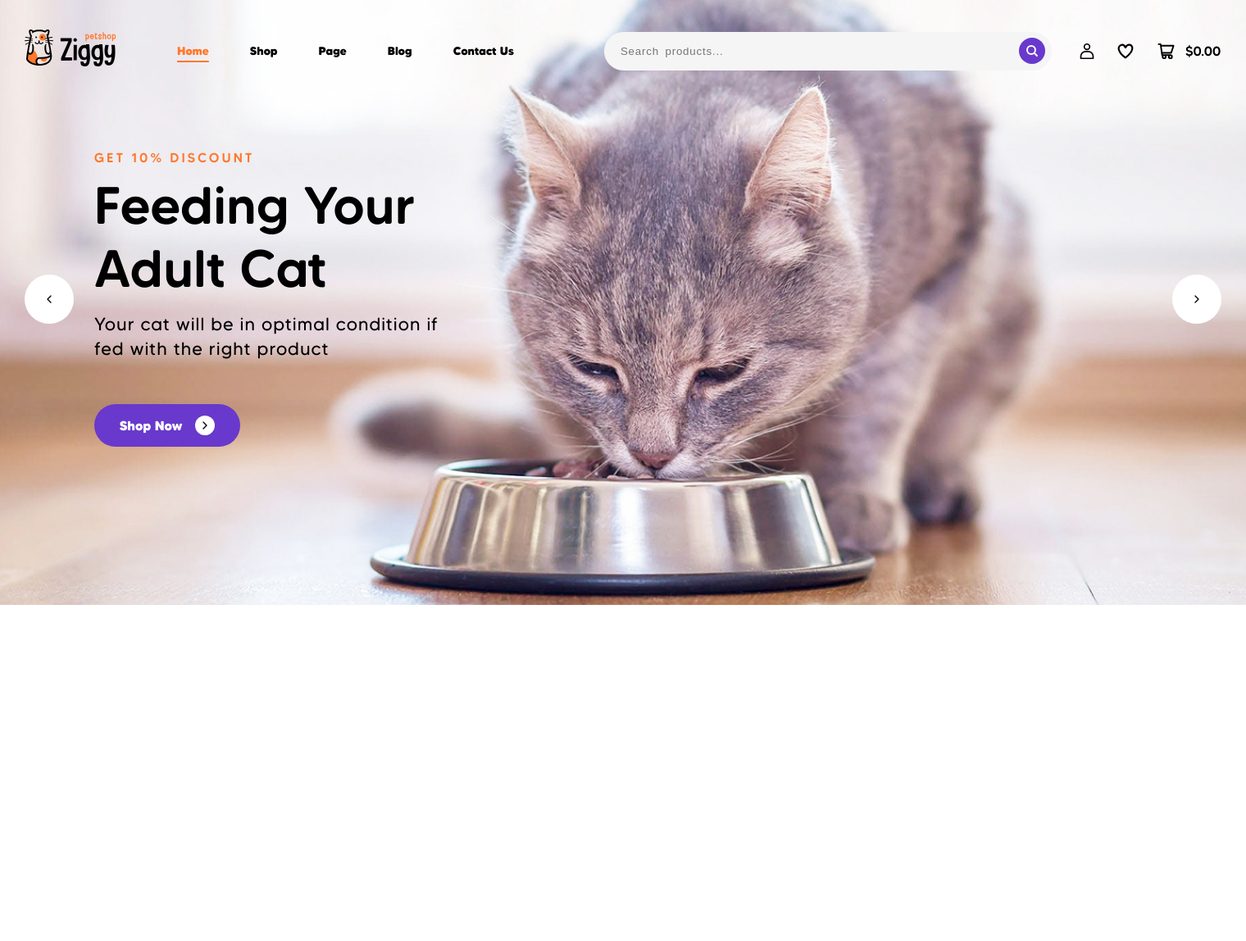
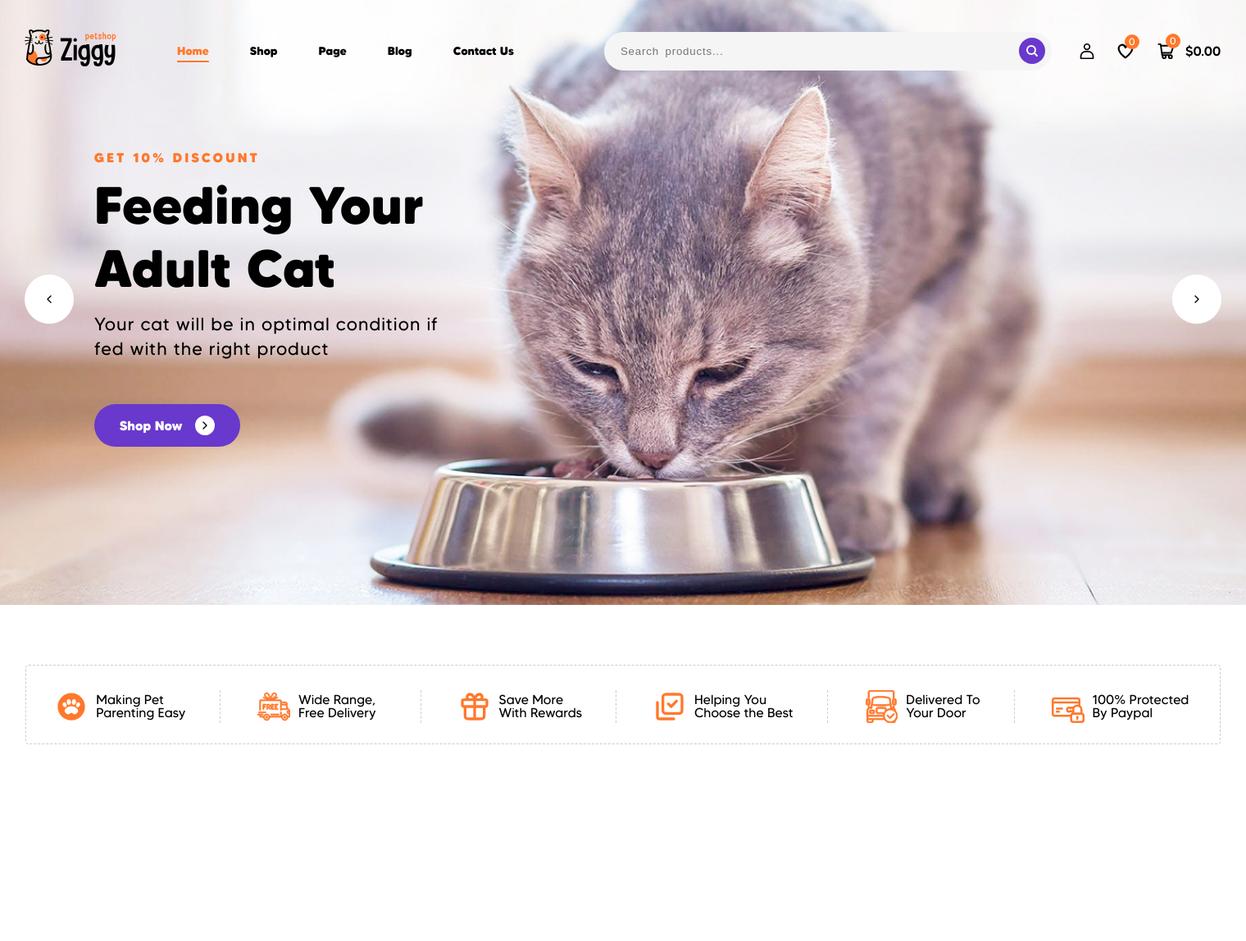
Before and after one commit to SevenCoder03/Pet-Shop_HCN-NDT, a PHP site: page / in a window 1520 px wide. Shown: the top 1148 px of the page at 82% size. Run offline with PHP 8.4, Linux system fonts and the light colour scheme.

Commit message:
Code features and fix header

```diff
--- a/assets/css/styles.css
+++ b/assets/css/styles.css
@@ -45,7 +45,6 @@ a {
     color: #fff;
     border-radius: 999px;
     background-color: var(--primary-color-1);
-    transition: 1s ease-in-out;
 }
 
 .chevron {
@@ -65,12 +64,24 @@ a {
     background-color: var(--primary-color-2);
 }
 
+.count {
+    display: flex;
+    justify-content: center;
+    align-items: center;
+    width: 18px;
+    height: 18px;
+    border-radius: 50%;
+    font-size: 1.2rem;
+    color: #fff;
+    background-color: var(--primary-color-2);
+}
+
 /* Header */
 
 .header {
     width: 100%;
     height: 750px;
-    background-image: url(../images/rev-home.jpg);
+    background-image: url("../images/rev-home.jpg");
     background-repeat: no-repeat;
     background-size: 133%;
     background-position: center -50px;
@@ -85,7 +96,7 @@ a {
     line-height: 24px;
 }
 
-.navbar {
+.header__navbar {
     margin-left: 48px;
 }
 
@@ -110,7 +121,7 @@ a {
     text-underline-offset: 7px;
 }
 
-.search {
+.header__search {
     position: relative;
     top: 0;
     right: 0;
@@ -155,7 +166,7 @@ a {
     background-color: var(--primary-color-2);
 }
 
-.action {
+.header__action {
     display: flex;
     align-items: center;
     margin-left: 33px;
@@ -168,7 +179,23 @@ a {
     color: #000;
 }
 
-.action__icon:hover {
+.action__wishlist,
+.action__cart {
+    position: relative;
+    top: 0;
+    left: 0;
+}
+
+.wishlist__count,
+.cart__count {
+    position: absolute;
+    top: -9px;
+    left: 12px;
+}
+
+.action__account:hover .action__icon,
+.action__wishlist:hover .action__icon,
+.action__cart:hover .action__icon {
     color: var(--primary-color-2);
 }
 
@@ -212,7 +239,7 @@ a {
 .header__title {
     display: inline-block;
     font-size: 1.6rem;
-    font-weight: 500;
+    font-weight: 700;
     letter-spacing: 3px;
     color: var(--primary-color-2);
 }
@@ -221,7 +248,7 @@ a {
     margin-top: 11px;
     width: 40%;
     font-size: 6.4rem;
-    font-weight: 500;
+    font-weight: 700;
     line-height: 1.2;
 }
 
@@ -238,6 +265,38 @@ a {
     margin-top: 51px;
 }
 
-.header__btn:hover {
-    opacity: 0.8;
+/* Features */
+
+.features {
+    margin-top: 61px;
 }
+
+.features__body {
+    display: flex;
+    justify-content: space-between;
+    align-items: center;
+    gap: 45px;
+    margin-left: auto;
+    margin-right: auto;
+    width: 95.9%;
+    padding: 30px 35px 25px 35px;
+    border: 1px dashed #ccc;
+    border-radius: 4px;
+}
+
+.features__item {
+    display: flex;
+    justify-content: center;
+    align-items: center;
+    padding-right: 30px;
+    border-right: 1px dashed #ccc;
+}
+
+.features__item:last-child {
+    padding-right: 0;
+    border: none;
+}
+
+.features__desc {
+    margin-left: 10px;
+}
--- a/index.html
+++ b/index.html
@@ -2,6 +2,7 @@
 <html lang="en">
     <head>
         <meta charset="UTF-8" />
+        <meta http-equiv="X-UA-Compatible" content="IE=edge" />
         <meta name="viewport" content="width=device-width, initial-scale=1.0" />
         <title>Pet Shop N&T</title>
 
@@ -24,12 +25,12 @@
                         <img
                             src="./assets/images/logo.svg"
                             alt="PetShop N&T"
-                            class="logo"
+                            class="header__logo"
                         />
                     </a>
 
                     <!-- Navbar -->
-                    <nav class="navbar">
+                    <nav class="header__navbar">
                         <ul class="navbar__list">
                             <li class="navbar--active">
                                 <a href="#" class="navbar__link"> Home </a>
@@ -52,7 +53,7 @@
                     </nav>
 
                     <!-- Search -->
-                    <div class="search">
+                    <div class="header__search">
                         <form action="#!" method="get">
                             <input
                                 type="search"
@@ -81,8 +82,9 @@
                     </div>
 
                     <!-- Action -->
-                    <div class="action">
-                        <a href="#!" class="action__icon">
+                    <div class="header__action">
+                        <a href="#!" class="action__account">
+                            <div class="action__icon">
                                 <svg
                                     fill="currentColor"
                                     width="20px"
@@ -102,8 +104,10 @@
                                         d="M42,47H6a2,2,0,0,1-2-2V39A16,16,0,0,1,20,23h8A16,16,0,0,1,44,39v6A2,2,0,0,1,42,47ZM8,43H40V39A12,12,0,0,0,28,27H20A12,12,0,0,0,8,39Z"
                                     />
                                 </svg>
+                            </div>
                         </a>
-                        <a href="#!" class="action__icon">
+                        <a href="#!" class="action__wishlist">
+                            <div class="action__icon">
                                 <svg
                                     width="26px"
                                     height="23px"
@@ -117,8 +121,11 @@
                                         d="M9.06,25C7.68,17.3,12.78,10.63,20.73,10c7-.55,10.47,7.93,11.17,9.55a.13.13,0,0,0,.25,0c3.25-8.91,9.17-9.29,11.25-9.5C49,9.45,56.51,13.78,55,23.87c-2.16,14-23.12,29.81-23.12,29.81S11.79,40.05,9.06,25Z"
                                     />
                                 </svg>
+                            </div>
+                            <span class="wishlist__count count">0</span>
                         </a>
-                        <a href="#!" class="action__icon">
+                        <a href="#!" class="action__cart">
+                            <div class="action__icon">
                                 <svg
                                     width="26px"
                                     height="23px"
@@ -135,6 +142,8 @@
                                     />
                                 </svg>
                                 <strong class="action__money">$0.00</strong>
+                            </div>
+                            <span class="cart__count count">0</span>
                         </a>
                     </div>
                 </div>
@@ -207,7 +216,72 @@
             </div>
         </header>
 
-        <main style="height: 100000px"></main>
+        <main style="height: 100000px">
+            <!-- Features -->
+            <div class="features">
+                <div class="display-area">
+                    <div class="features__body">
+                        <div class="features__item">
+                            <img
+                                src="./assets/icons/pet-easy.svg"
+                                alt=""
+                                class="features__icon"
+                            />
+                            <p class="features__desc">
+                                Making Pet Parenting Easy
+                            </p>
+                        </div>
+                        <div class="features__item">
+                            <img
+                                src="./assets/icons/free-delivery.svg"
+                                alt=""
+                                class="features__icon"
+                            />
+                            <p class="features__desc">
+                                Wide Range, Free Delivery
+                            </p>
+                        </div>
+                        <div class="features__item">
+                            <img
+                                src="./assets/icons/rewards.svg"
+                                alt=""
+                                class="features__icon"
+                            />
+                            <p class="features__desc">Save More With Rewards</p>
+                        </div>
+                        <div class="features__item">
+                            <img
+                                src="./assets/icons/best-choose.svg"
+                                alt=""
+                                class="features__icon"
+                            />
+                            <p class="features__desc">
+                                Helping You Choose the Best
+                            </p>
+                        </div>
+                        <div class="features__item">
+                            <img
+                                src="./assets/icons/delivered.svg"
+                                alt=""
+                                class="features__icon"
+                            />
+                            <p class="features__desc">Delivered To Your Door</p>
+                        </div>
+                        <div class="features__item">
+                            <img
+                                src="./assets/icons/protection-card-payment.svg"
+                                alt=""
+                                class="features__icon"
+                            />
+                            <p class="features__desc">
+                                100% Protected By Paypal
+                            </p>
+                        </div>
+                    </div>
+                </div>
+            </div>
+        </main>
+
         <!-- Js -->
         <script src="./assets/js/script.js"></script>
     </body>
```
Also changed, not shown: assets/icons/best-choose.svg (added), assets/icons/delivered.svg (added), assets/icons/free-delivery.svg (added), assets/icons/pet-easy.svg (added), assets/icons/protection-card-payment.svg (added), assets/icons/rewards.svg (added). Lines whose indentation alone changed are shown as unchanged.
